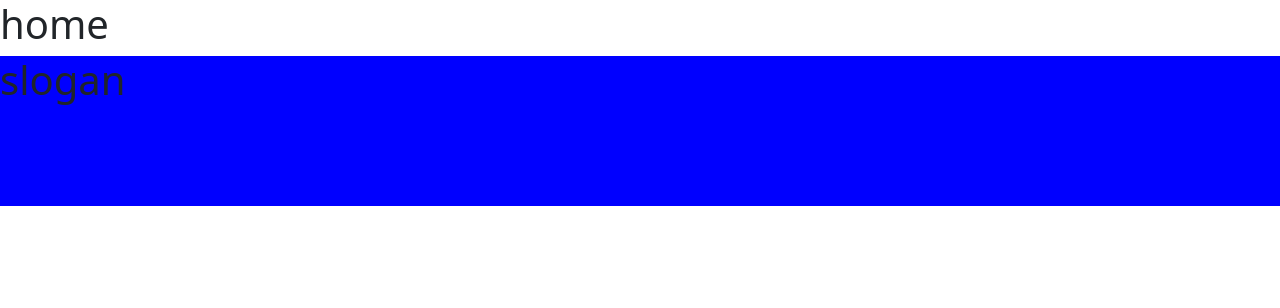
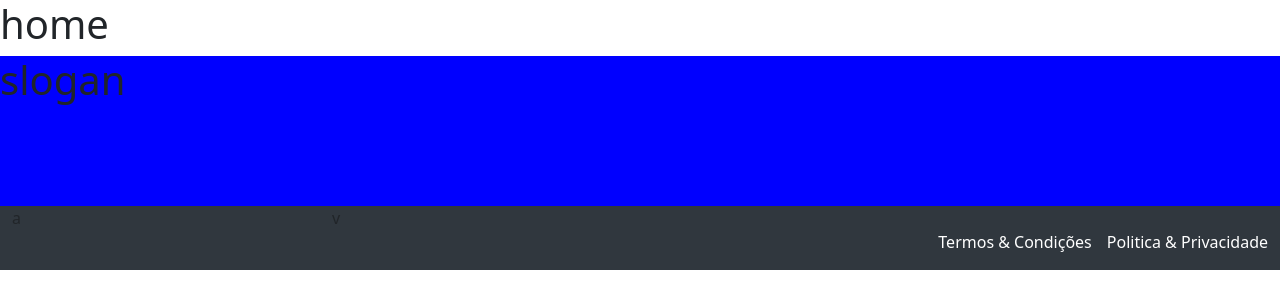
Before and after one commit to UPSxACE/quarrymanager-reactfrontend, a React (Create React App) app: page /home in a window 1280 px wide. Shown: the top 308 px of the page. Built offline with nearby package versions, Linux system fonts and the light colour scheme.

Commit message:
barra de termos servicos e politicas do footer

```diff
--- a/src/App.js
+++ b/src/App.js
@@ -3,6 +3,7 @@ import "./App.css";
 import { Routes, Route, Link } from "react-router-dom";
 import { Equipa } from "./website/pages/equipa/equipa";
 import { Home } from "./website/pages/home/home";
+import { Footer } from "./website/components/footer";
 import "bootstrap/dist/css/bootstrap.min.css";
 import "bootstrap/dist/js/bootstrap.bundle";
 
@@ -32,6 +33,7 @@ function App() {
         <Route path="equipa" element={<Equipa />} />
         <Route path="home" element={<Home />} />
       </Routes>
+      <Footer />
     </div>
   );
 }
--- /dev/null
+++ b/src/website/components/footer.js
@@ -0,0 +1,58 @@
+import React, { useState } from "react";
+import styled from "styled-components";
+import { Container, Row, Col } from "react-bootstrap";
+export { Footer };
+
+function Footer() {
+  return (
+    <FooterBase>
+      <Container fluid>
+        <Row>
+          <Col xs={3}>a</Col>
+          <Col xs={9}>v</Col>
+        </Row>
+        <Row>
+          <Col xs={12}>
+            <HorizontalUl>
+              <ClickableLi href="#">
+                <Li>Termos & Condições</Li>
+              </ClickableLi>
+              <ClickableLi href="#">
+                <Li>Politica & Privacidade</Li>
+              </ClickableLi>
+            </HorizontalUl>
+          </Col>
+        </Row>
+      </Container>
+    </FooterBase>
+  );
+  /*return (
+    <footer className="container-fluid">
+      AAAA
+    </footer>
+  );*/
+}
+
+const FooterBase = styled.footer`
+  background-color: #30373e;
+`;
+
+const HorizontalUl = styled.ul`
+  display: flex;
+  padding: 0;
+  justify-content: end;
+  list-style: none;
+`;
+
+const Li = styled.li`
+  color: white;
+  font-size: 16px;
+`;
+
+const ClickableLi = styled.a`
+  text-decoration: none;
+
+  &: not(: first-child) {
+    padding-left: 15px;
+  } ;
+`;
```
